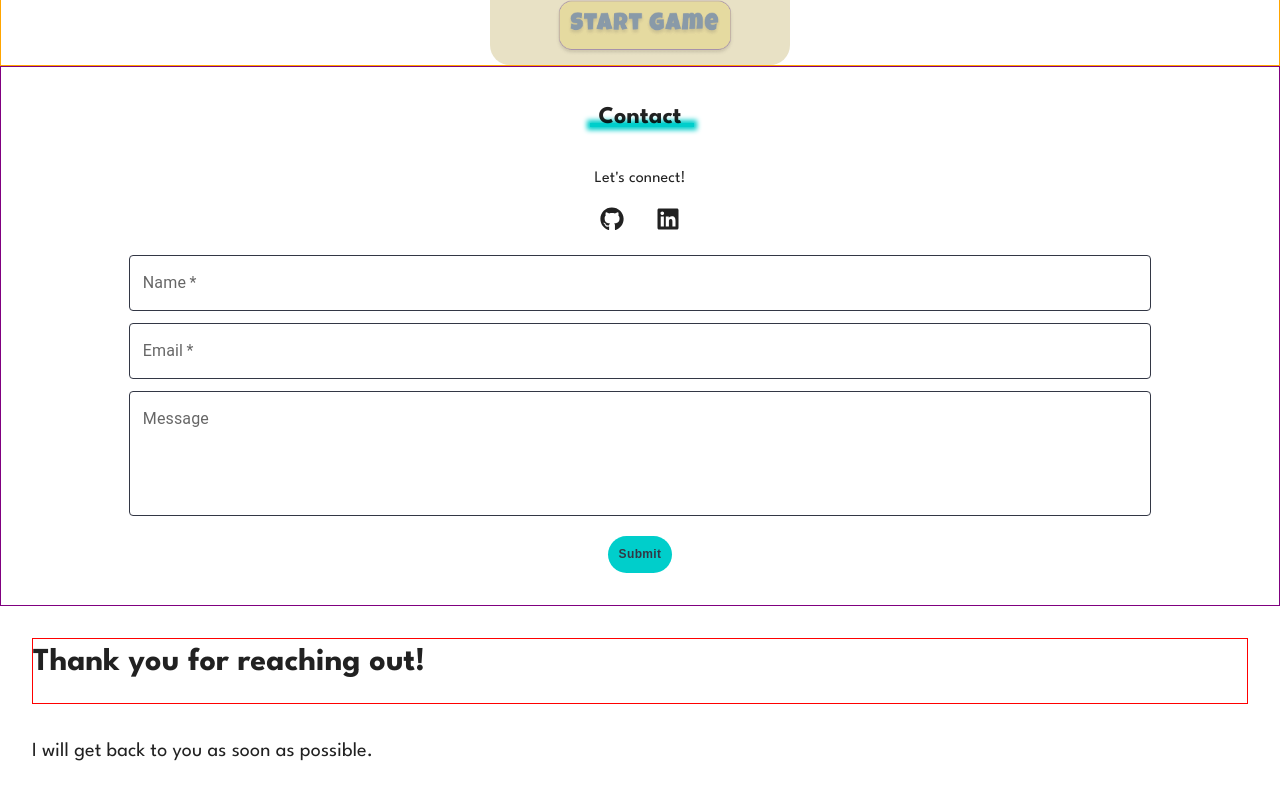
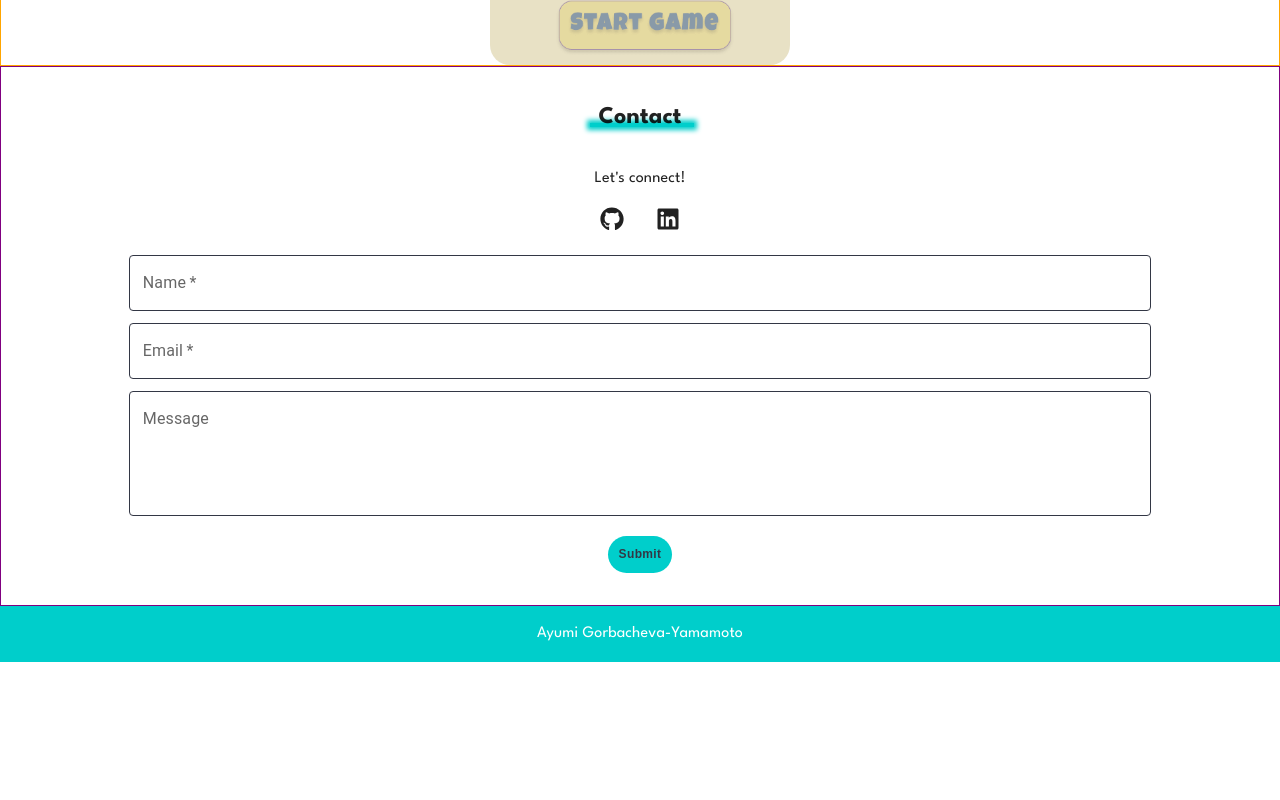
Before and after one commit to agorbacheva-y/agorbacheva-portfolio, a React (Create React App) app: page / in a window 1280 px wide. Shown: the part 1626-2426 px from the top of the page. After the commit the page ends 2288 px from the top, so only its background shows below. Built offline with nearby package versions, Linux system fonts and the light colour scheme.

Commit message:
Footer.js

```diff
--- a/src/App.js
+++ b/src/App.js
@@ -5,6 +5,7 @@ import Skills from "./components/Skills";
 import Projects from "./components/Projects";
 import Contact from "./components/Contact";
 import FormSent from "./components/FormSent";
+import Footer from "./components/Footer";
 
 function App() {
   return (
@@ -15,7 +16,8 @@ function App() {
       <Skills />
       <Projects />
       <Contact />
-      <FormSent />
+      <Footer />
+      {/* <FormSent /> */}
     </div>
   );
 }
--- /dev/null
+++ b/src/components/Footer.js
@@ -0,0 +1,9 @@
+const Footer = () => {
+  return (
+    <div className="footer">
+      <p className="footer__name">Ayumi Gorbacheva-Yamamoto</p>
+    </div>
+  );
+};
+
+export default Footer;
--- a/src/styles/index.scss
+++ b/src/styles/index.scss
@@ -201,6 +201,18 @@
   margin: 1rem auto;
 }
 
+/* FOOTER */
+.footer {
+  display: flex;
+  justify-content: center;
+  background-color: v.$main-color;
+  padding-top: 1rem;
+}
+
+.footer__name {
+  color: #ffffff;
+}
+
 /* FORM SENT */
 .formsent-title {
   font-weight: 700;
```
